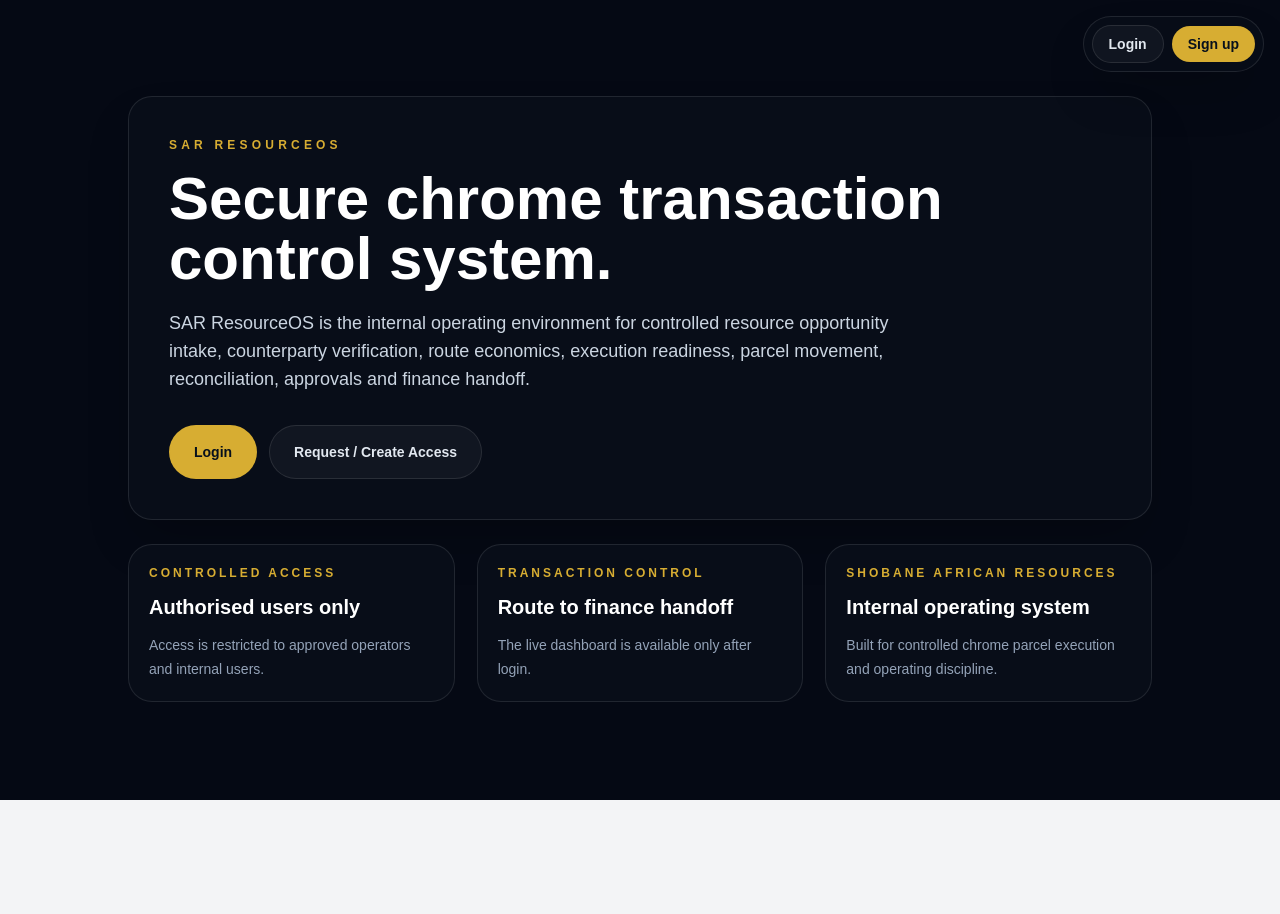
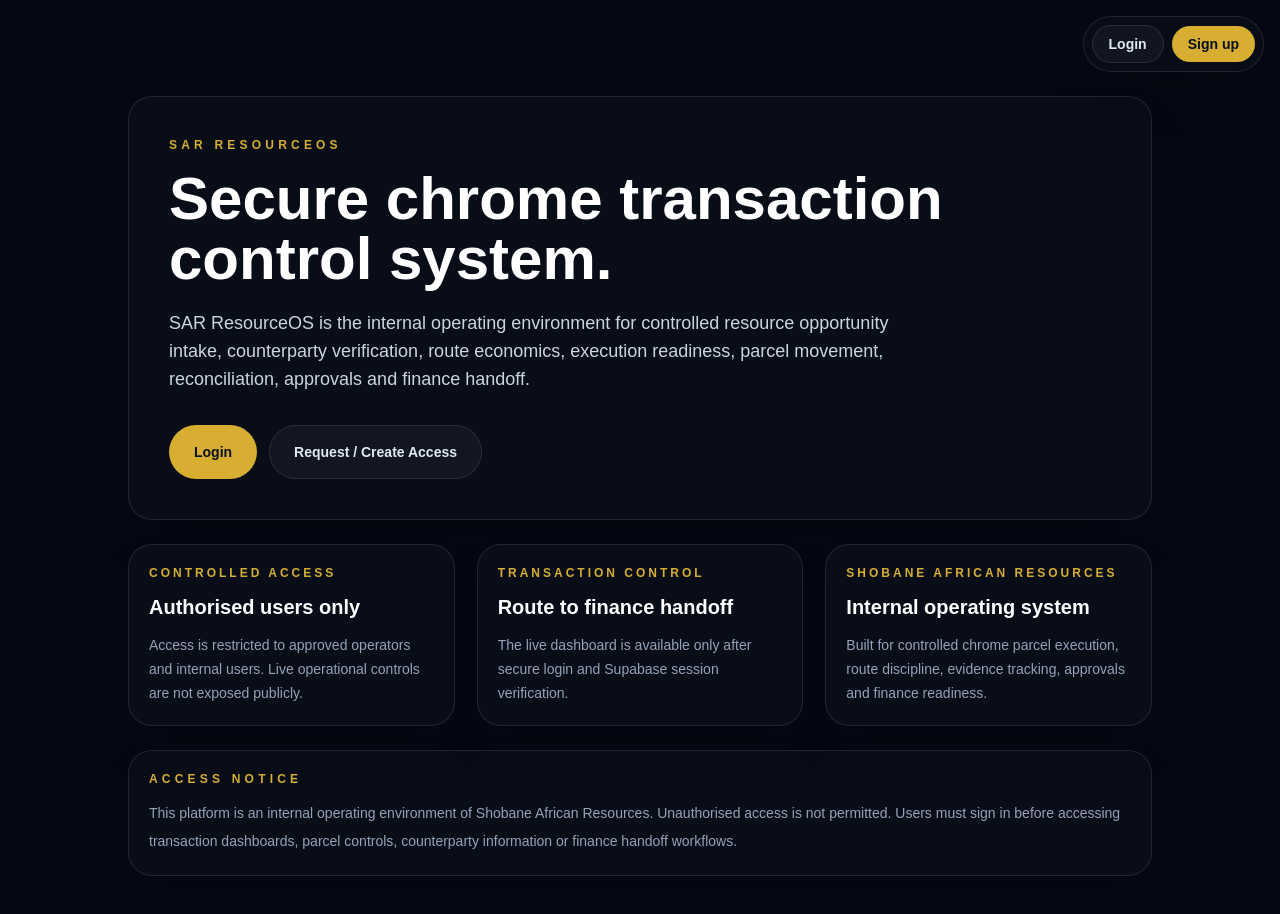
Before and after one commit to shobanesiyanda/sar-resourceos-golden-path-proof, a Next.js app: page / in a window 1280 px wide. Shown: the top 914 px of the page. Before the commit the page ends 800 px from the top, so only its background shows below. Built offline with nearby package versions, Linux system fonts and the light colour scheme; no server answers.

Commit message:
Replace public homepage with secure access landing page

```diff
--- a/app/page.tsx
+++ b/app/page.tsx
@@ -38,36 +38,54 @@
         </div>
 
         <div className="mt-6 grid gap-4 md:grid-cols-3">
-          <div className="rounded-3xl border border-white/10 bg-[#080d18] p-5">
+          <div className="rounded-3xl border border-white/10 bg-[#080d18] p-5 shadow-2xl">
             <p className="text-xs font-bold uppercase tracking-[0.25em] text-[#d7ad32]">
               Controlled Access
             </p>
             <h2 className="mt-3 text-xl font-black">Authorised users only</h2>
             <p className="mt-3 text-sm leading-6 text-slate-400">
               Access is restricted to approved operators and internal users.
+              Live operational controls are not exposed publicly.
             </p>
           </div>
 
-          <div className="rounded-3xl border border-white/10 bg-[#080d18] p-5">
+          <div className="rounded-3xl border border-white/10 bg-[#080d18] p-5 shadow-2xl">
             <p className="text-xs font-bold uppercase tracking-[0.25em] text-[#d7ad32]">
               Transaction Control
             </p>
-            <h2 className="mt-3 text-xl font-black">Route to finance handoff</h2>
+            <h2 className="mt-3 text-xl font-black">
+              Route to finance handoff
+            </h2>
             <p className="mt-3 text-sm leading-6 text-slate-400">
-              The live dashboard is available only after login.
+              The live dashboard is available only after secure login and
+              Supabase session verification.
             </p>
           </div>
 
-          <div className="rounded-3xl border border-white/10 bg-[#080d18] p-5">
+          <div className="rounded-3xl border border-white/10 bg-[#080d18] p-5 shadow-2xl">
             <p className="text-xs font-bold uppercase tracking-[0.25em] text-[#d7ad32]">
               Shobane African Resources
             </p>
-            <h2 className="mt-3 text-xl font-black">Internal operating system</h2>
+            <h2 className="mt-3 text-xl font-black">
+              Internal operating system
+            </h2>
             <p className="mt-3 text-sm leading-6 text-slate-400">
-              Built for controlled chrome parcel execution and operating
-              discipline.
+              Built for controlled chrome parcel execution, route discipline,
+              evidence tracking, approvals and finance readiness.
             </p>
           </div>
+        </div>
+
+        <div className="mt-6 rounded-3xl border border-white/10 bg-[#080d18] p-5 shadow-2xl">
+          <p className="text-xs font-bold uppercase tracking-[0.35em] text-[#d7ad32]">
+            Access Notice
+          </p>
+          <p className="mt-3 text-sm leading-7 text-slate-400">
+            This platform is an internal operating environment of Shobane
+            African Resources. Unauthorised access is not permitted. Users must
+            sign in before accessing transaction dashboards, parcel controls,
+            counterparty information or finance handoff workflows.
+          </p>
         </div>
       </section>
     </main>
```
